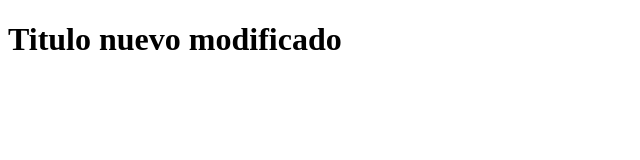
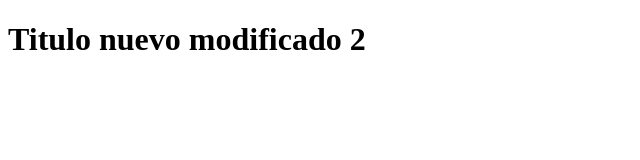
Before and after one commit to fabiovg17/proyectoGit, a plain HTML site: page index.html in a window 1280 px wide. Shown: the full height of the page, 0-640 px from the left. Drawn offline with Linux system fonts and the light colour scheme.

Commit message:
nuevo commit desde gui

```diff
--- a/index.html
+++ b/index.html
@@ -6,7 +6,7 @@
     <title>Demo Git</title>
 </head>
 <body>
-    <h1>Titulo nuevo modificado</h1>
+    <h1>Titulo nuevo modificado 2</h1>
 
 </body>
 </html>
```
